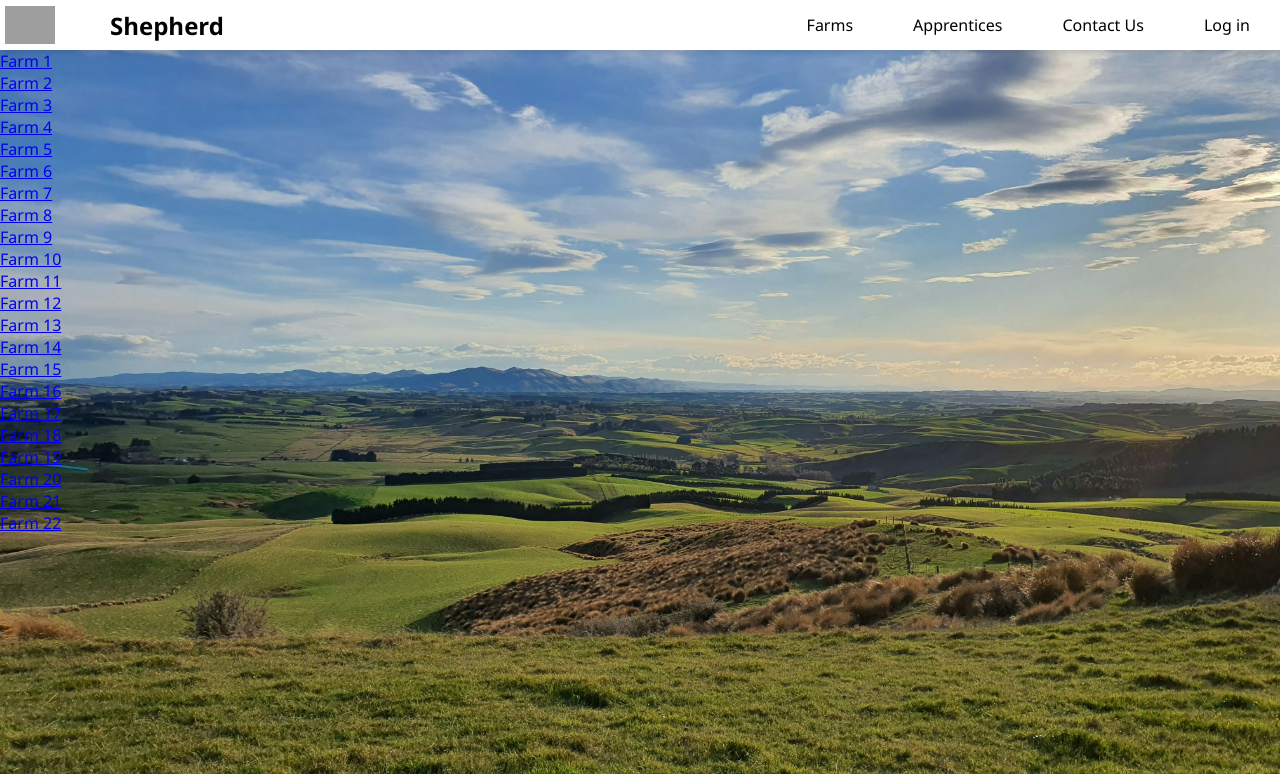
After one commit to MrWardKKHS/shepherd, a Flask app: page /farms in a window 1280 px wide. The commit adds this page. Shown: the top 774 px of the page. Run offline with Flask 3, Linux system fonts and the light colour scheme; data comes from the database, SQL or seed files in the repository; parts of the project's set-up code (start-up, migrations or seed data) failed here and were passed over; grey boxes are pictures that could not be loaded.

Commit message:
Multipage view for farms

```diff
--- a/app.py
+++ b/app.py
@@ -1,12 +1,51 @@
-from flask import Flask, render_template
+from flask import Flask, render_template, abort
 from livereload import Server
+import sqlite3
+
+DB = 'db.db'
 
 app = Flask(__name__)
 app.debug = True
 
+def query_db(sql, one=False):
+    con = sqlite3.connect(DB)
+    con.row_factory = sqlite3.Row
+    cursor = con.cursor()
+    cursor.execute(sql)
+    if one:
+        return cursor.fetchone()
+    else:
+        return cursor.fetchall()
+
 @app.route('/')
 def index():
     return render_template('index.html')
+
+@app.route('/farms')
+def farms():
+    farms = query_db("SELECT * FROM farms")
+    return render_template('farms.html', farms=farms)
+
+@app.route('/apprentices')
+def apprentices():
+    return render_template('apprentices.html')
+
+@app.route('/farms/<int:id>')
+def single_farmer(id):
+    sql = f"SELECT * FROM farms WHERE id={id}"
+    farm = query_db(sql, one=True)
+    if farm == None:
+        abort(404)
+    return render_template('farm-profile.html', farm=farm)
+
+@app.route('/contact')
+def contact():
+    return render_template('contact-us.html')
+
+@app.errorhandler(404)
+def page_not_found(error):
+    # Pass the 404 status code as the second return value
+    return render_template('404.html'), 404
 
 if __name__ == "__main__":
     # Hot reload using live server
@@ -15,7 +54,6 @@ if __name__ == "__main__":
     server.watch("static/")
     server.watch("static/")
     server.serve(
-        host="0.0.0.0",
         port=5000,
         liveport=35729,
         debug=True
--- a/static/styles/styles.css
+++ b/static/styles/styles.css
@@ -104,3 +104,35 @@ section {
     font-size: 4rem;
     font-weight: 400;
 }
+
+#how-it-works-section {
+    text-align: center;
+}
+
+#how-it-works-section h3 {
+    font-size: 3rem;
+    margin-bottom: 1rem;
+}
+
+.card-container {
+    display: flex;
+    text-align: left;
+    justify-content: space-between;
+}
+
+.card-header {
+    display: flex;
+    align-items: center;
+    font-size: 1.5rem;
+}
+
+.how-it-works-card {
+    margin-right: 0.5rem;
+}
+
+.how-it-works-card img{
+    width: 40px;
+    padding-right: 0.5rem;
+    padding-bottom: 0.5rem;
+    border-radius: 50%;
+}
--- /dev/null
+++ b/templates/404.html
@@ -0,0 +1,4 @@
+{% extends 'base.html' %}
+{% block content %}
+    <p>These aren't the droids you're looking for</p>
+{% endblock %}
--- /dev/null
+++ b/templates/contact-us.html
@@ -0,0 +1,4 @@
+{% extends 'base.html' %}
+{% block content %}
+    <p>Call me, baby</p>
+{% endblock %}
--- /dev/null
+++ b/templates/farm-profile.html
@@ -0,0 +1,5 @@
+{% extends 'base.html' %}
+{% block content %}
+    <p>{{farm['name']}}</p>
+    <p>{{farm['address']}}</p>
+{% endblock %}
--- /dev/null
+++ b/templates/farms.html
@@ -0,0 +1,6 @@
+{% extends 'base.html' %}
+{% block content %}
+    {% for farm in farms %}
+        <p><a href="/farms/{{farm['id']}}">Farm {{farm['id']}}</a></p>
+    {% endfor %}
+{% endblock %}
--- a/templates/nav.html
+++ b/templates/nav.html
@@ -1,10 +1,11 @@
 <nav>
     <div class="container">
         <img src="http://www.placecats.com/300/300" alt="">
-        <h2>Shepherd</h2>
+        <a href="/"><h2>Shepherd</h2></a>
         <ul>
-            <li><a href="#">Farms</a></li>
+            <li><a href="/farmers">Farms</a></li>
             <li><a href="#">Apprentices</a></li>
+            <li><a href="/contact">Contact Us</a></li>
             <li class="login"><a href="#">Log in</a></li>
         </ul>
     </div>
```
Also changed, not shown: templates/index.html (+11 -7 lines), db.db.
